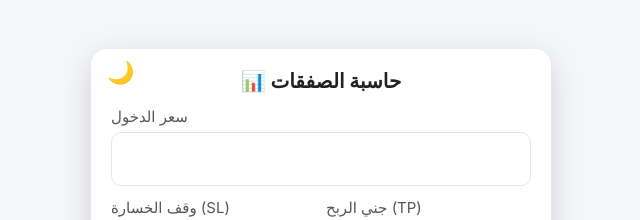
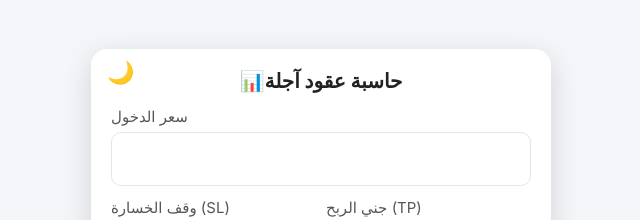
Before and after one commit to Wahab1996/Binance-calculator, a plain HTML site: page index.html in a window 1280 px wide. Shown: the part 143-363 px from the top of the page, 319-959 px from the left. Drawn offline with Linux system fonts and the light colour scheme.

Commit message:
Update index.html

```diff
--- a/index.html
+++ b/index.html
@@ -116,7 +116,7 @@
 <body>
   <div class="card">
     <button class="theme-toggle" id="themeToggle">🌙</button>
-    <h1>📊 حاسبة الصفقات</h1>
+    <h1>📊حاسبة عقود آجلة</h1>
 
     <label>سعر الدخول</label>
     <input id="entry" type="number" inputmode="decimal">
```
